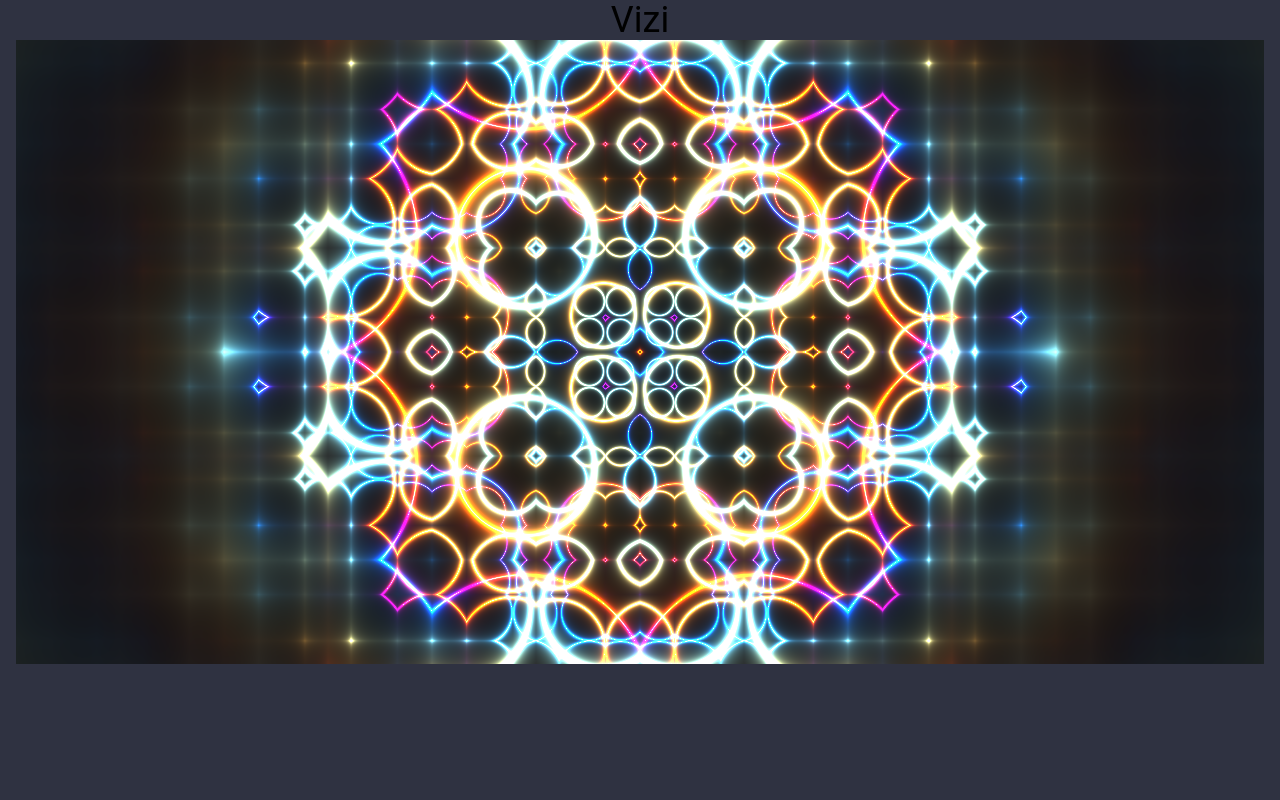
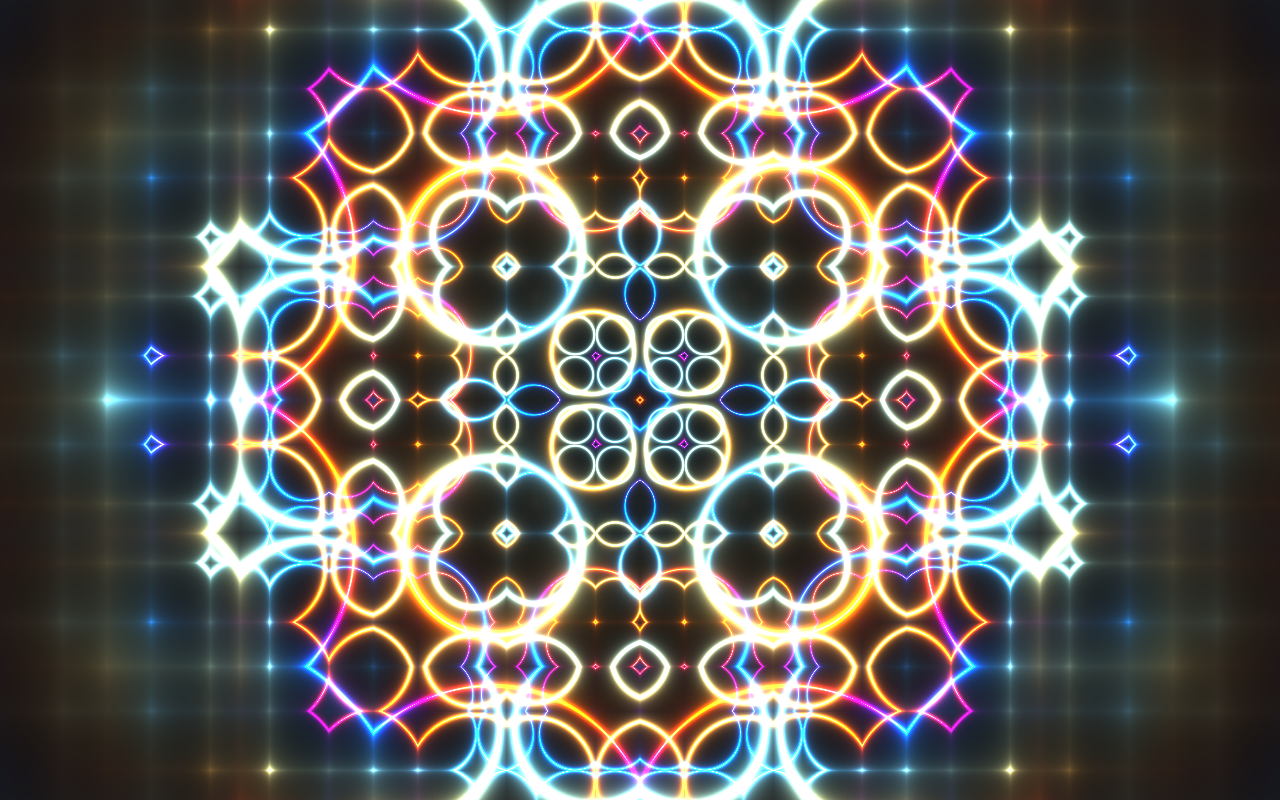
Before and after one commit to ZalwayJH/fractal-player, a React (Vite) app: page / in a window 1280 px wide. Built offline with nearby package versions, Linux system fonts and the light colour scheme.

Commit message:
re-organised certin files, the fractal shader into its own component and twearking the visualizer css to adjust properly on window size change.

```diff
--- a/src/renderer/src/App.jsx
+++ b/src/renderer/src/App.jsx
@@ -3,8 +3,7 @@ import Visualizer from './components/Visualizer';
 
 function App() {
   return (
-    <div className="bg-[#2f3241] h-screen text-center">
-      <h1 className="text-black text-4xl ">Vizi</h1>
+    <div className="bg-[#2f3241] h-full min-h-[650px]">
       <Visualizer />
     </div>
   );
--- a/src/renderer/src/assets/index.css
+++ b/src/renderer/src/assets/index.css
@@ -2,15 +2,17 @@
 @tailwind components;
 @tailwind utilities;
 
-canvas {
+* {
+  min-width: 0;
+}
+html {
   height: 100%;
-  width: 100%;
-  padding: 0;
-  margin: 0;
 }
+#root {
+  height: 100%;
+}
+
 body {
-  display: flex;
-  flex-direction: column;
   font-family:
     Roboto,
     -apple-system,
@@ -22,7 +24,7 @@ body {
     'Cantarell',
     'Open Sans',
     sans-serif;
-  color: #86a5b1;
+  height: 100%;
   background-color: #2f3241;
 }
 
--- /dev/null
+++ b/src/renderer/src/components/Fractal.jsx
@@ -0,0 +1,37 @@
+import { useMemo, useRef } from 'react';
+import { useFrame, useThree } from '@react-three/fiber';
+import fractalFrag from '../shader/fractalFrag.frag?raw';
+import fractalVert from '../shader/fractalVert.vert?raw';
+
+export default function Fractal() {
+  const materialRef = useRef();
+  const { viewport } = useThree();
+  console.log(viewport);
+  const uniforms = useMemo(
+    () => ({
+      iTime: { value: 0 },
+      iResolution: { value: [viewport.width, viewport.height] }
+    }),
+    []
+  );
+
+  // Update uniforms on each frame
+  useFrame(({ clock }) => {
+    if (materialRef.current) {
+      materialRef.current.uniforms.iTime.value = clock.getElapsedTime();
+      materialRef.current.uniforms.iResolution.value = [viewport.width, viewport.height];
+    }
+  });
+
+  return (
+    <mesh position={[0, 0, 0]} scale={[viewport.width, viewport.height, 1]}>
+      <planeGeometry />
+      <shaderMaterial
+        ref={materialRef}
+        vertexShader={fractalVert}
+        fragmentShader={fractalFrag}
+        uniforms={uniforms}
+      />
+    </mesh>
+  );
+}
--- a/src/renderer/src/components/Scene.jsx
+++ b/src/renderer/src/components/Scene.jsx
@@ -1,4 +1,4 @@
-import { useMemo, useRef, Suspense } from 'react';
+import { Suspense } from 'react';
 import { OrbitControls } from '@react-three/drei';
 import { Canvas, extend, useFrame, useThree } from '@react-three/fiber';
 import { Bloom, DepthOfField, EffectComposer, Noise, Vignette } from '@react-three/postprocessing';
@@ -6,87 +6,88 @@ import { KernelSize, Resolution } from 'postprocessing';
 import { MathUtils } from 'three';
 import orbFrag from '../shader/orbFrag.frag?raw';
 import orbVert from '../shader/orbVert.vert?raw';
-import fractalFrag from '../shader/fractalFrag.frag?raw';
-import fractalVert from '../shader/fractalVert.vert?raw';
+// import fractalFrag from '../shader/fractalFrag.frag?raw';
+// import fractalVert from '../shader/fractalVert.vert?raw';
+import Fractal from './Fractal';
 
-const Fractal = () => {
-  const materialRef = useRef();
-  const { viewport } = useThree();
+// const Fractal = () => {
+//   const materialRef = useRef();
+//   const { viewport } = useThree();
 
-  const uniforms = useMemo(
-    () => ({
-      iTime: { value: 0 },
-      iResolution: { value: [viewport.width, viewport.height] }
-    }),
-    []
-  );
+//   const uniforms = useMemo(
+//     () => ({
+//       iTime: { value: 0 },
+//       iResolution: { value: [viewport.width, viewport.height] }
+//     }),
+//     []
+//   );
 
-  // Update uniforms on each frame
-  useFrame(({ clock }) => {
-    if (materialRef.current) {
-      materialRef.current.uniforms.iTime.value = clock.getElapsedTime();
-      materialRef.current.uniforms.iResolution.value = [viewport.width, viewport.height];
-    }
-  });
+//   // Update uniforms on each frame
+//   useFrame(({ clock }) => {
+//     if (materialRef.current) {
+//       materialRef.current.uniforms.iTime.value = clock.getElapsedTime();
+//       materialRef.current.uniforms.iResolution.value = [viewport.width, viewport.height];
+//     }
+//   });
 
-  return (
-    <mesh position={[0, 0, 0]} scale={[viewport.width, viewport.height, 1]}>
-      <planeGeometry />
-      <shaderMaterial
-        ref={materialRef}
-        vertexShader={fractalVert}
-        fragmentShader={fractalFrag}
-        uniforms={uniforms}
-      />
-    </mesh>
-  );
-};
+//   return (
+//     <mesh position={[0, 0, 0]} scale={[viewport.width, viewport.height, 1]}>
+//       <planeGeometry />
+//       <shaderMaterial
+//         ref={materialRef}
+//         vertexShader={fractalVert}
+//         fragmentShader={fractalFrag}
+//         uniforms={uniforms}
+//       />
+//     </mesh>
+//   );
+// };
 
-const Orb = () => {
-  const mesh = useRef();
-  const hover = useRef(false);
-  const { viewport } = useThree();
+// const Orb = () => {
+//   const mesh = useRef();
+//   const hover = useRef(false);
+//   const { viewport } = useThree();
 
-  const uniforms = useMemo(
-    () => ({
-      u_intensity: { value: 0.3 },
-      u_time: { value: 0.0 },
-      iResolution: { value: [viewport.width, viewport.height] }
-    }),
-    []
-  );
+//   const uniforms = useMemo(
+//     () => ({
+//       u_intensity: { value: 0.1 },
+//       u_time: { value: 0.0 },
+//       iResolution: { value: [viewport.width, viewport.height] }
+//     }),
+//     []
+//   );
 
-  useFrame((state) => {
-    const { clock } = state;
-    mesh.current.material.uniforms.u_time.value = 0.4 * clock.getElapsedTime();
-    mesh.current.material.uniforms.iResolution.value = [viewport.width, viewport.height];
-    mesh.current.material.uniforms.u_intensity.value = MathUtils.lerp(
-      mesh.current.material.uniforms.u_intensity.value,
-      hover.current ? 0.85 : 0.15,
-      0.02
-    );
-    mesh.current.rotation.y += 0.01;
-  });
+//   useFrame((state) => {
+//     const { clock } = state;
+//     mesh.current.material.uniforms.u_time.value = 0.4 * clock.getElapsedTime();
+//     mesh.current.material.uniforms.iResolution.value = [viewport.width, viewport.height];
+//     mesh.current.material.uniforms.u_intensity.value = MathUtils.lerp(
+//       mesh.current.material.uniforms.u_intensity.value,
+//       hover.current ? 0.85 : 0.15,
+//       0.02
+//     );
+//     mesh.current.rotation.y += 0.01;
+//   });
 
-  return (
-    <mesh
-      ref={mesh}
-      position={[0, 0, 0]}
-      scale={1.5}
-      rotation={[0.1, Math.PI * 0.002, 0]}
-      onPointerOver={() => (hover.current = true)}
-      onPointerOut={() => (hover.current = false)}
-    >
-      <icosahedronGeometry args={[2, 20]} />
-      <shaderMaterial
-        fragmentShader={orbFrag}
-        vertexShader={orbVert}
-        uniforms={uniforms}
-        wireframe={false}
-      />
-    </mesh>
-  );
-};
+//   return (
+//     <mesh
+//       ref={mesh}
+//       position={[0, 0, 0]}
+//       scale={1.5}
+//       rotation={[0.1, Math.PI * 0.002, 0]}
+//       onPointerOver={() => (hover.current = true)}
+//       onPointerOut={() => (hover.current = false)}
+//     >
+//       <icosahedronGeometry args={[2, 20]} />
+//       <shaderMaterial
+//         fragmentShader={orbFrag}
+//         vertexShader={orbVert}
+//         uniforms={uniforms}
+//         wireframe={false}
+//       />
+//     </mesh>
+//   );
+// };
 
 function Scene() {
   return (
--- a/src/renderer/src/components/Visualizer.jsx
+++ b/src/renderer/src/components/Visualizer.jsx
@@ -3,11 +3,7 @@ import React, { useMemo, useState } from 'react';
 import Scene from './Scene';
 
 function Visualizer() {
-  return (
-    <div className="bg-black mx-4 h-auto">
-      <Scene />
-    </div>
-  );
+  return <Scene />;
 }
 
 export default Visualizer;
--- /dev/null
+++ b/src/renderer/src/components/menus/AudioControls.jsx
@@ -0,0 +1,11 @@
+import React from 'react';
+
+function AudioControls() {
+  return (
+    <div>
+      <input></input>
+    </div>
+  );
+}
+
+export default AudioControls;
```
Also changed, not shown: src/main/index.js (+23 -23 lines), src/renderer/src/main.jsx (+5 -5 lines).
